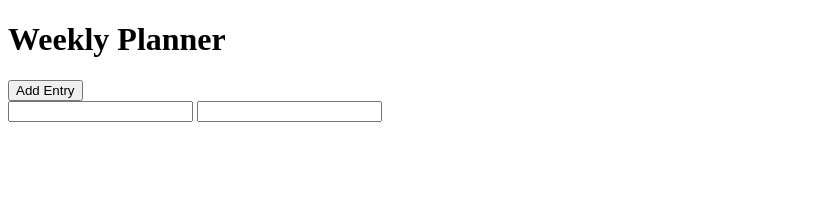
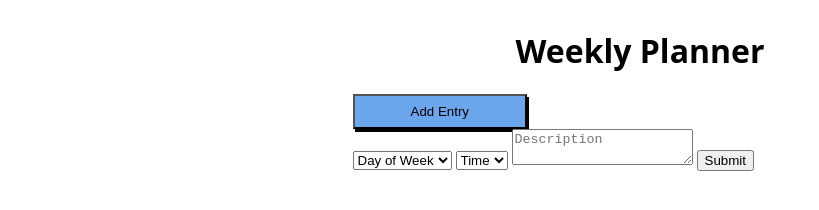
Before and after one commit to lauragracem/week-planner, a website: page index.html in a window 1280 px wide. Shown: the whole page, without its empty margins (0-819 px from the left). Drawn offline with Linux system fonts and the light colour scheme.

Commit message:
Your Turn

```diff
--- a/index.html
+++ b/index.html
@@ -20,18 +20,26 @@
     <div data-view="add-entry" class="container">
       <div class="row">
         <div class="column-full">
-          <button type="button">Add Entry</button>
+          <button class="entry-button" type="button">Add Entry</button>
         </div>
       </div>
     </div>
     <div class="container modal">
       <form>
-        <label id="dropdown-days">
-          <input name="day-of-the-week" id="day-of-the-week">
+        <label for="dropdown-days">
+          <select name="day-of-the-week" id="day-of-the-week">
+            <option value="day-of-week">Day of Week</option>
+          </select>
         </label>
-        <label id="dropdown-time">
-          <input name="time" id="time">
+        <label for="dropdown-time">
+          <select name="time" id="time">
+            <option value="time">Time</option>
+          </select>
         </label>
+        <label for="text-area">
+          <textarea placeholder="Description"></textarea>
+        </label>
+        <button type="submit">Submit</button>
       </form>
     </div>
   </main>
--- a/styles.css
+++ b/styles.css
@@ -0,0 +1,25 @@
+.container {
+  max-width: 575px;
+  margin: 0 auto;
+}
+
+.row {
+  display: flex;
+  justify-content: center;
+}
+
+.column-full {
+  width: 100%;
+}
+
+.column-full > h1 {
+  font-family: "Open sans", sans-serif;
+  text-align: center;
+}
+
+.entry-button {
+  background-color: rgb(107, 165, 236);
+  color: black;
+  padding: 0.5rem 3.5rem;
+  box-shadow: 2px 3px;
+}
```
